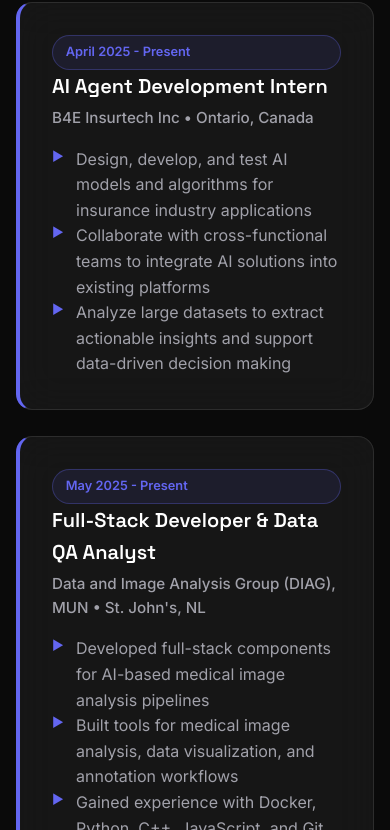
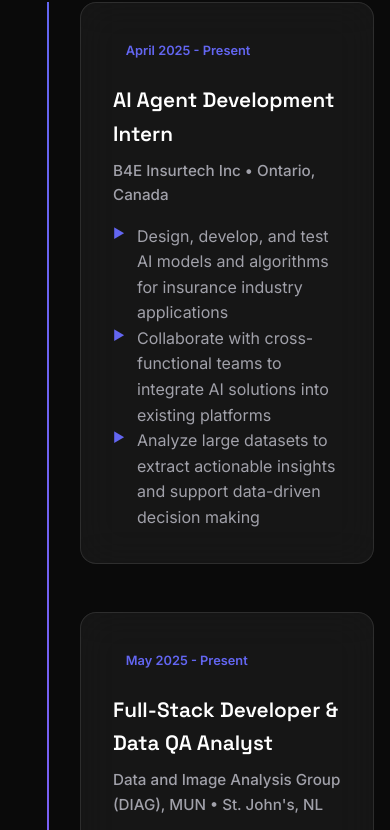
Before and after one commit to basnetsanskar0/portfolio, a plain HTML site: page index.html in a window 390 px wide. Shown: the part 3891-4721 px from the top of the page. Drawn offline with Linux system fonts and the light colour scheme.

Commit message:
Update index.html

```diff
--- a/index.html
+++ b/index.html
@@ -443,11 +443,36 @@
         }
 
         /* Experience Section */
-        .experience-grid {
-            display: grid;
-            gap: 2rem;
-            max-width: 800px;
+        .experience-timeline {
+            max-width: 1000px;
             margin: 0 auto;
+            position: relative;
+        }
+
+        .experience-timeline::before {
+            content: '';
+            position: absolute;
+            left: 50%;
+            top: 0;
+            bottom: 0;
+            width: 2px;
+            background: var(--gradient-primary);
+            transform: translateX(-50%);
+        }
+
+        .experience-item {
+            margin-bottom: 3rem;
+            position: relative;
+        }
+
+        .experience-item:nth-child(odd) .experience-card {
+            margin-right: calc(50% + 2rem);
+            text-align: left;
+        }
+
+        .experience-item:nth-child(even) .experience-card {
+            margin-left: calc(50% + 2rem);
+            text-align: left;
         }
 
         .experience-card {
@@ -456,7 +481,6 @@
             border-radius: 16px;
             backdrop-filter: blur(20px);
             border: 1px solid rgba(255, 255, 255, 0.1);
-            border-left: 4px solid var(--accent-bright);
             transition: var(--transition);
             transform: translateY(30px);
             opacity: 0;
@@ -471,44 +495,27 @@
             transform: translateY(-4px);
             background: rgba(255, 255, 255, 0.08);
             box-shadow: 0 20px 40px -12px rgba(99, 102, 241, 0.2);
-            border-left-color: var(--accent-secondary);
-        }
-
-        .experience-header {
-            display: flex;
-            justify-content: space-between;
-            align-items: flex-start;
-            margin-bottom: 1rem;
-            gap: 1rem;
         }
 
         .experience-date {
             color: var(--accent-bright);
             font-weight: 600;
+            margin-bottom: 1rem;
             font-size: 0.9rem;
-            background: rgba(99, 102, 241, 0.1);
-            padding: 0.5rem 1rem;
-            border-radius: 20px;
-            border: 1px solid rgba(99, 102, 241, 0.3);
-            white-space: nowrap;
         }
 
         .experience-title {
             font-family: 'Space Grotesk', sans-serif;
-            font-size: 1.25rem;
+            font-size: 1.3rem;
             font-weight: 600;
-            margin-bottom: 0.25rem;
-            color: var(--text-primary);
+            margin-bottom: 0.5rem;
         }
 
         .experience-company {
             color: var(--text-secondary);
+            margin-bottom: 1rem;
             font-weight: 500;
             font-size: 0.95rem;
-        }
-
-        .experience-description {
-            margin-top: 1rem;
         }
 
         .experience-description ul {
@@ -530,6 +537,30 @@
             left: 0;
             color: var(--accent-bright);
             font-size: 0.8rem;
+        }
+
+        /* Responsive Experience Section */
+        @media (max-width: 1024px) {
+            .about-grid,
+            .contact-grid {
+                grid-template-columns: 1fr;
+                gap: 4rem;
+            }
+
+            .stats-grid {
+                grid-template-columns: repeat(2, 1fr);
+            }
+
+            .experience-timeline::before {
+                left: 2rem;
+            }
+
+            .experience-item:nth-child(odd) .experience-card,
+            .experience-item:nth-child(even) .experience-card {
+                margin-left: 4rem;
+                margin-right: 0;
+                text-align: left;
+            }
         }
 
         /* Skills Section */
@@ -1053,7 +1084,7 @@
     <div class="loading-screen" id="loadingScreen">
         <div class="loading-logo">SANSKAR</div>
         <div class="loading-spinner"></div>
-        <div class="loading-text">Initializing Data Science Portfolio</div>
+        <div class="loading-text">INITIALIZING DATA PIPELINES</div>
         <div class="loading-progress">
             <div class="loading-progress-bar"></div>
         </div>
@@ -1182,7 +1213,7 @@
                         </div>
                     </div>
                 </div>
-                <br>
+
                 <div class="experience-item">
                     <div class="experience-card">
                         <div class="experience-date">May 2025 - Present</div>
@@ -1198,7 +1229,7 @@
                         </div>
                     </div>
                 </div>
-                <br>
+
                 <div class="experience-item">
                     <div class="experience-card">
                         <div class="experience-date">May 2024 - August 2024</div>
@@ -1213,7 +1244,7 @@
                         </div>
                     </div>
                 </div>
-                <br>
+
                 <div class="experience-item">
                     <div class="experience-card">
                         <div class="experience-date">August 2023 - December 2023</div>
@@ -1228,7 +1259,7 @@
                         </div>
                     </div>
                 </div>
-                <br>
+
                 <div class="experience-item">
                     <div class="experience-card">
                         <div class="experience-date">September 2022 - August 2023</div>
```
